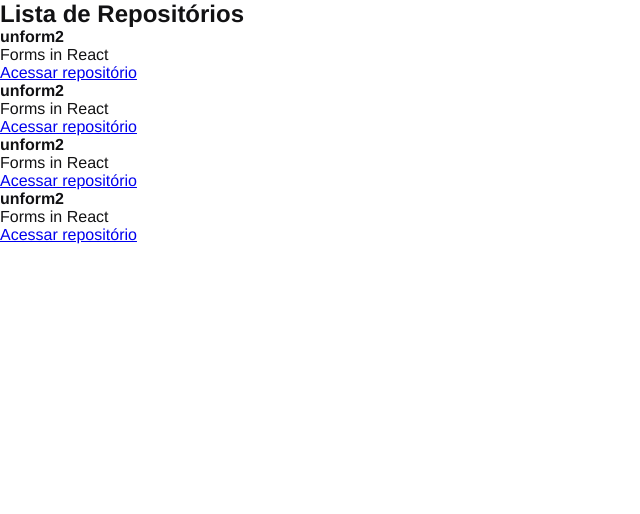
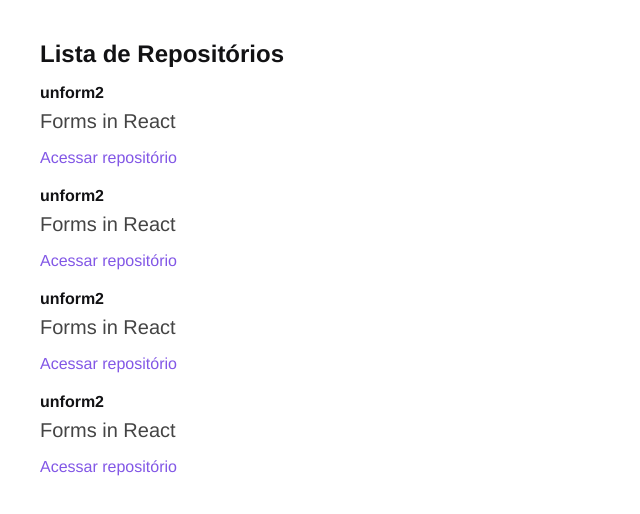
Before and after one commit to LeonardoPess/github-explorer, a React app: page / in a window 1280 px wide. Shown: the top 514 px of the page, without its empty margins (0-640 px from the left). Built offline with nearby package versions, Linux system fonts and the light colour scheme.

Commit message:
estilização da listagem de repositorios

```diff
--- a/src/components/RepositoryList.jsx
+++ b/src/components/RepositoryList.jsx
@@ -1,4 +1,6 @@
 import { RepositoryItem } from "./RepositoryItem";
+
+import "../styles/repositories.scss";
 
 export function RepositoryList() {
   const repository = {
--- /dev/null
+++ b/src/styles/repositories.scss
@@ -0,0 +1,32 @@
+section.repository-list {
+  margin: 40px;
+
+  h1 {
+    margin-bottom: 1rem;
+  }
+
+  ul {
+    list-style: none;
+
+    li {
+      & + li {
+        margin-top: 20px;
+      }
+
+      p {
+        margin-top: .5rem;
+
+        font-size: 20px;
+        color: #444;
+      }
+
+      a {
+        display: inline-block;
+        margin-top: 1rem;
+
+        text-decoration: none;
+        color: #8257E6;
+      }
+    }
+  }
+}
```
